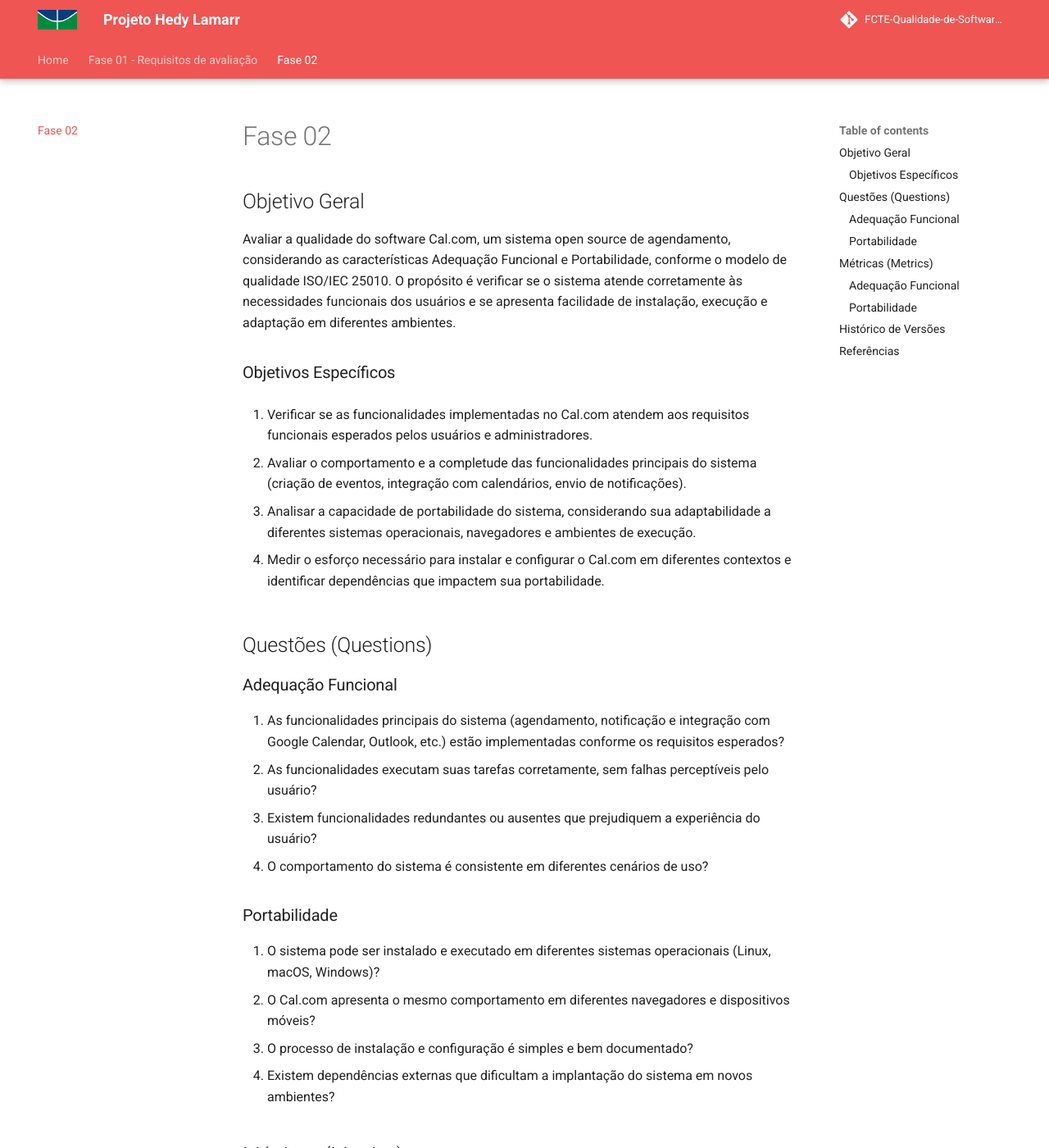
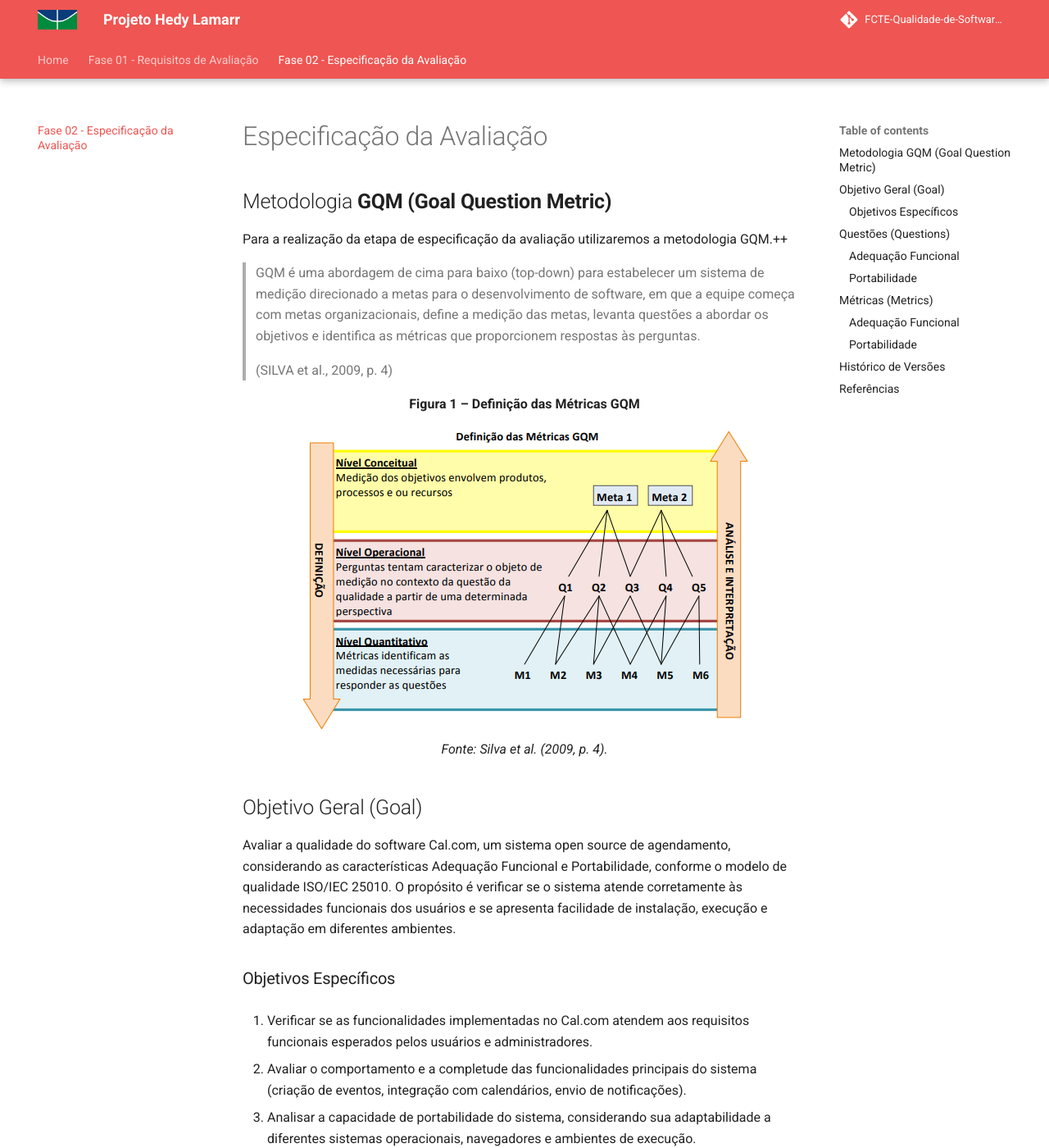
Before and after one commit to FCTE-Qualidade-de-Software-1/2025-2_T01_HEDDY-LAMAR, an MkDocs documentation site: the page built from docs/fase_2/index.md, in a window 1280 px wide and 1400 px high. Shown: the whole window at 82% size. Built offline with MkDocs 1.6.1 and Material for MkDocs 9.7.7, drawn with Linux system fonts in a browser that asks for light colours; comment, search, counter and statistics services are not loaded; some of the changed text lies outside the part shown.

Commit message:
adicionando topico sobre a metodologia

```diff
--- a/docs/fase_2/index.md
+++ b/docs/fase_2/index.md
@@ -1,5 +1,22 @@
-# Fase 02
-## Objetivo Geral
+# Especificação da Avaliação
+
+## Metodologia **GQM (Goal Question Metric)**
+
+Para a realização da etapa de especificação da avaliação utilizaremos a metodologia GQM.++
+
+> GQM é uma abordagem de cima para baixo (top-down) para estabelecer um sistema de medição direcionado a metas para o desenvolvimento de software, em que a equipe começa com metas organizacionais, define a medição das metas, levanta questões a abordar os objetivos e identifica as métricas que proporcionem respostas às perguntas.
+>
+> (SILVA et al., 2009, p. 4)
+
+<div align="center">
+  <strong>Figura 1 – Definição das Métricas GQM</strong>
+  <br>
+  <img src="../assets/gqm_diagrama.png" alt="Diagrama GQM com Nível Conceitual, Operacional e Quantitativo">
+  <br>
+  <em>Fonte: Silva et al. (2009, p. 4).</em>
+</div>
+
+## Objetivo Geral (Goal)
 
 Avaliar a qualidade do software Cal.com, um sistema open source de agendamento, considerando as características Adequação Funcional e Portabilidade, conforme o modelo de qualidade ISO/IEC 25010. O propósito é verificar se o sistema atende corretamente às necessidades funcionais dos usuários e se apresenta facilidade de instalação, execução e adaptação em diferentes ambientes.
 
@@ -59,6 +76,9 @@
 | `1.0`  | 12/10/2025 | Criação da estrutura inicial da página e criação das questões e métricas da adequação funcional | [Gustavo Haubert](https://github.com/GustavoHaubert) |
 | `1.1`  | 12/10/2025 | Criação das questões e métricas de portabilidade | [Atyrson Souto](https://github.com/Atyrson) |
 | `1.2`  | 12/10/2025 | Criação dos Objetivos | [Vinicius Alves](https://github.com/vinialves2020) |
+| `1.3`  | 12/10/2025 | Adicionando topico sobre a metodologia | [Cairo Florenço](https://github.com/CA1RO) |
 ---
 
 ## Referências
+
+SILVA, Carlos Vinícius Pereira da; MOURA, Déborah Carvalho de; CAMPOS, Danylo de Castro; NERY, Paulo. GQM: Goal - Question - Metric. 2009.
--- a/mkdocs.yml
+++ b/mkdocs.yml
@@ -28,8 +28,8 @@
 
 nav:
   - Home: index.md
-  - "Fase 01 - Requisitos de avaliação": fase_1/index.md
-  - "Fase 02": fase_2/index.md
+  - "Fase 01 - Requisitos de Avaliação": fase_1/index.md
+  - "Fase 02 - Especificação da Avaliação": fase_2/index.md
 
 plugins:
   - minify
```
Also changed, not shown: docs/assets/gqm_diagrama.png (added).
